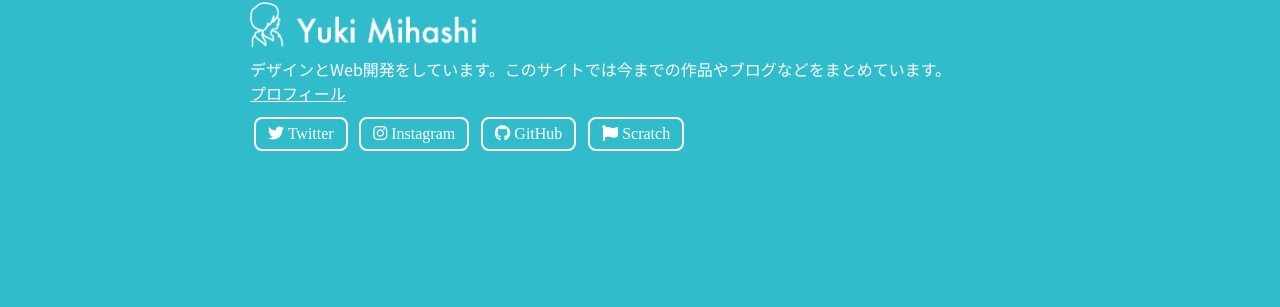
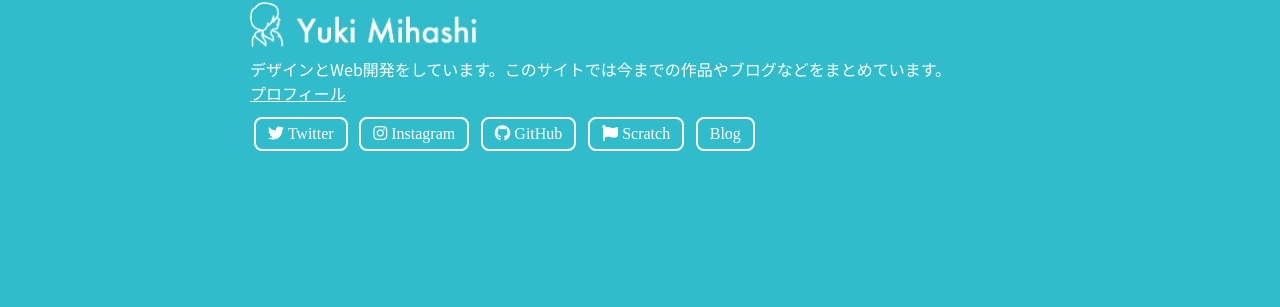
Before and after one commit to madoreenu/yuki384.github.io, a Jekyll site: the page built from index.md, in a window 1280 px wide and 900 px high, scrolled down 448 px. Shown: the part 135-442 px from the top of the window. Built offline with Jekyll 4.4.1, drawn with Linux system fonts in a browser that asks for light colours; nearby versions of some CDN libraries; some web fonts are replaced.

Commit message:
add blog link

```diff
--- a/_includes/home.html
+++ b/_includes/home.html
@@ -12,6 +12,7 @@
       <a href="https://www.instagram.com/yukimihashi/"><i class="fab fa-instagram"></i><p> Instagram</p></a>
       <a href="https://github.com/yuki384"><i class="fab fa-github"></i><p> GitHub</p></a>
       <a href="https://scratch.mit.edu/users/yuki384/"><i class="fas fa-flag"></i> Scratch</a>
+      <a href="http://scratch-yuki.hatenadiary.jp/">Blog</a>
     </div>
   </div>
 </div>
```
